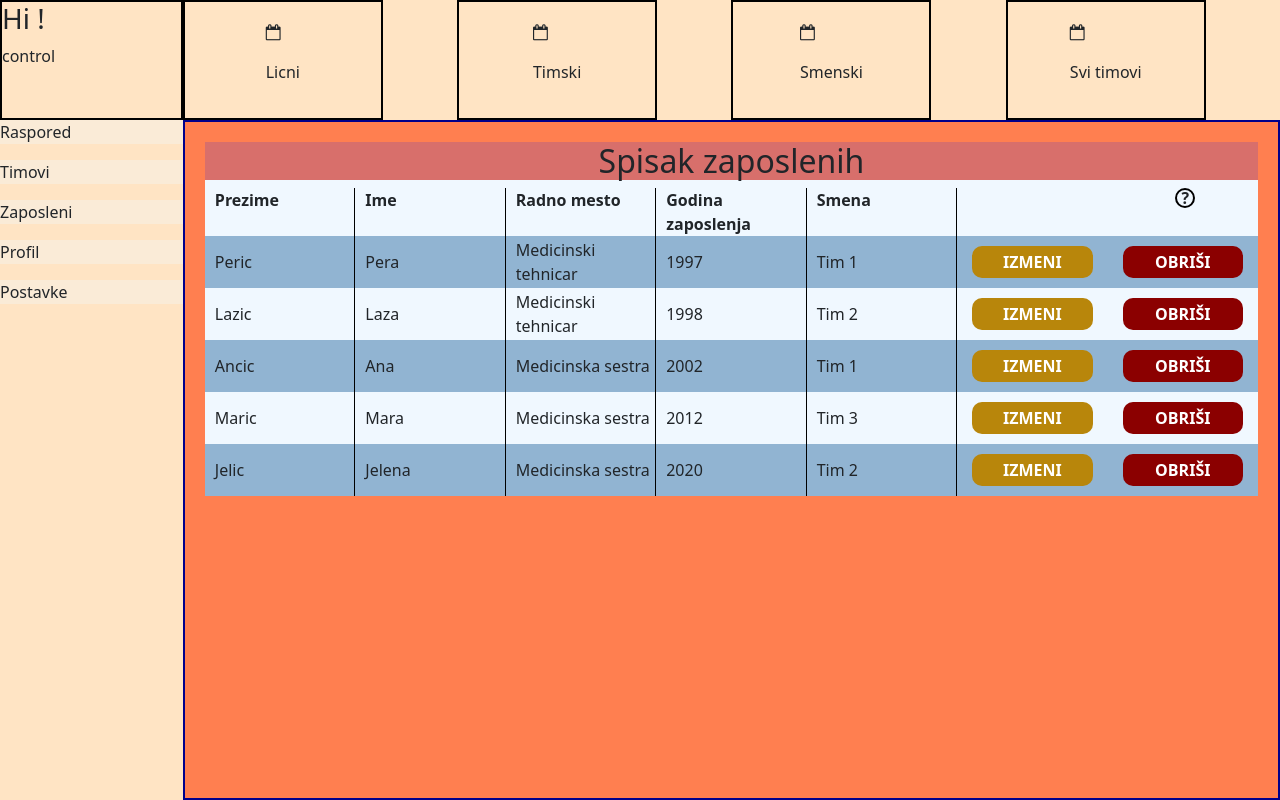
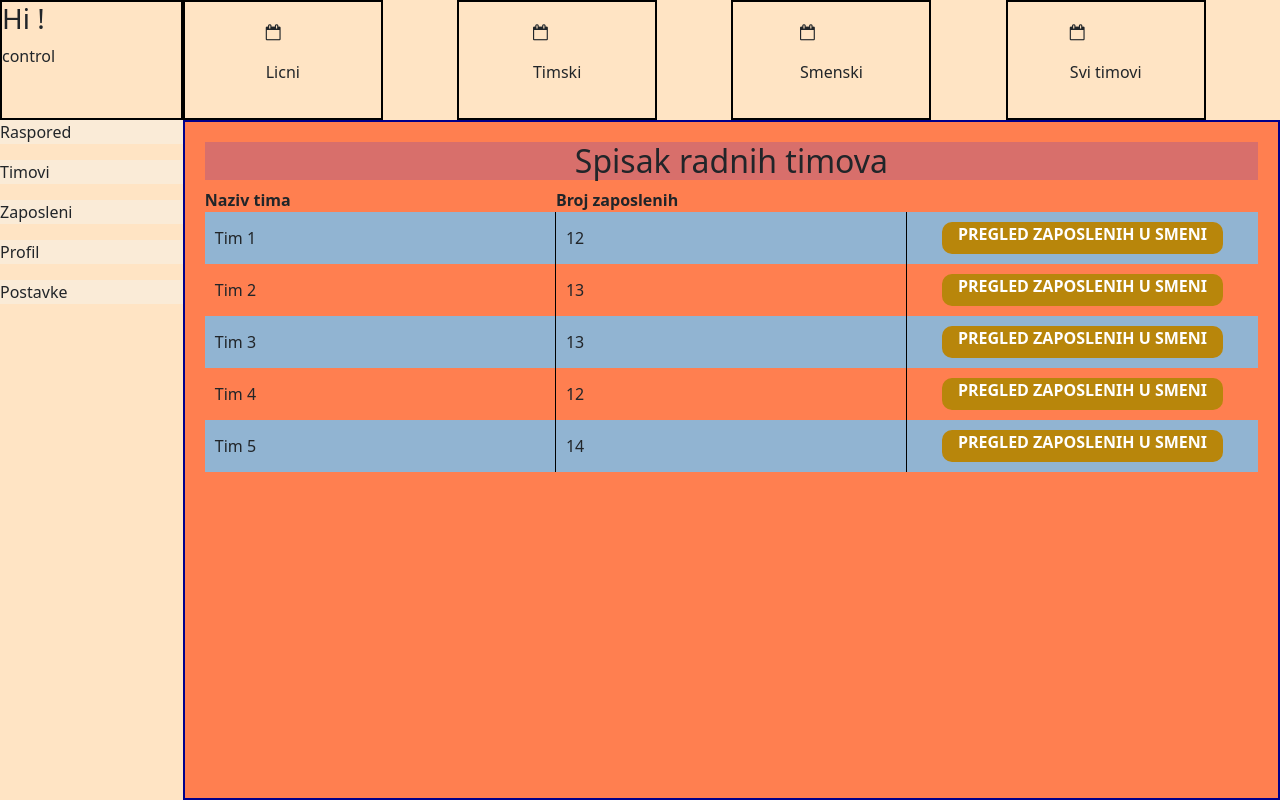
Before and after one commit to Bojan2111/raspored-client, a React (Create React App) app: page / in a window 1280 px wide. Built offline with nearby package versions, Linux system fonts and the light colour scheme.

Commit message:
Edit components Add teams component

```diff
--- a/src/components/dashboard/MainView.js
+++ b/src/components/dashboard/MainView.js
@@ -3,13 +3,16 @@ import classes from "./MainView.module.css";
 import PersonalSchedule from "../views/schedule/PersonalSchedule";
 import AddEmployee from "../views/employee/AddEmployee";
 import Employees from "../views/employee/Employees";
+import Teams from "../views/team/Teams";
 
 const MainView = (props) => {
   return (
     <div className={classes.container}>
       {/* <h2>{props.feature}</h2>
       {props.feature === "Licni" ? <PersonalSchedule /> : <p>Nothing</p>} */}
-      <Employees />
+      {/* <Employees /> */}
+      {/* <AddEmployee /> */}
+      <Teams />
     </div>
   );
 };
--- a/src/components/views/employee/AddEmployee.js
+++ b/src/components/views/employee/AddEmployee.js
@@ -34,6 +34,13 @@ const AddEmployee = () => {
 
     // could add validation here...
 
+    const getDayMonthFromDate = (dateStr) => {
+      let dateArr = dateStr.split("-");
+      let month = dateArr[1];
+      let day = dateArr[2];
+      return `${month}-${day}`;
+    };
+
     const data = {
       username: usernameRef.current.value,
       password: passwordRef.current.value,
@@ -48,7 +55,7 @@ const AddEmployee = () => {
       address: addressRef.current.value,
       city: cityRef.current.value,
       zipCode: zipCodeRef.current.value,
-      religiousHoliday: religiousHolidayRef.current.value, // It is in "yyyy-mm-dd" string format. use new Date(ref.current.value) otherwise
+      religiousHoliday: getDayMonthFromDate(religiousHolidayRef.current.value), // It is in "yyyy-mm-dd" string format. use new Date(ref.current.value) otherwise
     };
 
     console.log(data);
@@ -62,7 +69,7 @@ const AddEmployee = () => {
       </div>
       <form onSubmit={handleSubmitData}>
         <div className={classes["input-field"]}>
-          <label htmlFor="username">Username</label>
+          <label htmlFor="username">Korisničko ime</label>
           <input
             name="username"
             id="username"
@@ -72,7 +79,7 @@ const AddEmployee = () => {
           />
         </div>
         <div className={classes["input-field"]}>
-          <label htmlFor="firstName">First Name</label>
+          <label htmlFor="firstName">Ime</label>
           <input
             name="firstName"
             id="firstName"
@@ -82,7 +89,7 @@ const AddEmployee = () => {
           />
         </div>
         <div className={classes["input-field"]}>
-          <label htmlFor="lastName">Last Name</label>
+          <label htmlFor="lastName">Prezime</label>
           <input
             name="lastName"
             id="lastName"
@@ -102,7 +109,7 @@ const AddEmployee = () => {
           />
         </div>
         <div className={classes["input-field"]}>
-          <label htmlFor="password">Password</label>
+          <label htmlFor="password">Lozinka</label>
           <input
             name="password"
             id="password"
@@ -112,7 +119,7 @@ const AddEmployee = () => {
           />
         </div>
         <div className={classes["input-field"]}>
-          <label htmlFor="dateOfBirth">Date Of Birth</label>
+          <label htmlFor="dateOfBirth">Datum Rođenja</label>
           <input
             name="dateOfBirth"
             id="dateOfBirth"
@@ -121,7 +128,7 @@ const AddEmployee = () => {
           />
         </div>
         <div className={classes["input-field"]}>
-          <label htmlFor="yearOfEmployment">YearOfEmployment</label>
+          <label htmlFor="yearOfEmployment">Godina zaposlenja</label>
           <input
             name="yearOfEmployment"
             id="yearOfEmployment"
@@ -130,7 +137,7 @@ const AddEmployee = () => {
           />
         </div>
         <div className={classes["input-field"]}>
-          <label htmlFor="licenseNumber">License Number</label>
+          <label htmlFor="licenseNumber">Broj licence</label>
           <input
             name="licenseNumber"
             id="licenseNumber"
@@ -140,7 +147,7 @@ const AddEmployee = () => {
           />
         </div>
         <div className={classes["input-field"]}>
-          <label htmlFor="contractType">Contract Type</label>
+          <label htmlFor="contractType">Tip ugovora</label>
           <select ref={contractTypeRef}>
             {contractTypes.map((ct) => (
               <option
@@ -153,7 +160,7 @@ const AddEmployee = () => {
           </select>
         </div>
         <div className={classes["input-field"]}>
-          <label htmlFor="position">Position</label>
+          <label htmlFor="position">Radno mesto</label>
           <select ref={positionRef}>
             {positions.map((p) => (
               <option
@@ -166,7 +173,7 @@ const AddEmployee = () => {
           </select>
         </div>
         <div className={classes["input-field"]}>
-          <label htmlFor="address">Address</label>
+          <label htmlFor="address">Adresa</label>
           <input
             name="address"
             id="address"
@@ -176,7 +183,7 @@ const AddEmployee = () => {
           />
         </div>
         <div className={classes["input-field"]}>
-          <label htmlFor="city">City</label>
+          <label htmlFor="city">Mesto</label>
           <input
             name="city"
             id="city"
@@ -186,7 +193,7 @@ const AddEmployee = () => {
           />
         </div>
         <div className={classes["input-field"]}>
-          <label htmlFor="zipCode">ZIP Code</label>
+          <label htmlFor="zipCode">Poštanski broj</label>
           <input
             name="zipCode"
             id="zipCode"
@@ -196,7 +203,7 @@ const AddEmployee = () => {
           />
         </div>
         <div className={classes["input-field"]}>
-          <label htmlFor="religiousHoliday">Religious Holiday</label>
+          <label htmlFor="religiousHoliday">Verski praznik</label>
           <input
             name="religiousHoliday"
             id="religiousHoliday"
@@ -205,7 +212,7 @@ const AddEmployee = () => {
           />
         </div>
         <div className={classes.submit}>
-          <button>Submit</button>
+          <button>Dodaj korisnika</button>
         </div>
       </form>
     </div>
--- a/src/components/views/team/Teams.js
+++ b/src/components/views/team/Teams.js
@@ -32,7 +32,7 @@ const Teams = (props) => {
 
   return (
     <div>
-      <div className={header}>
+      <div className={classes.header}>
         <h2>Spisak radnih timova</h2>
       </div>
       <div className={classes["team-list"]}>
@@ -55,6 +55,9 @@ const Teams = (props) => {
               >
                 {item.numberOfEmployees}
               </div>
+              <div key={`tm_${item.id}`} className={classes["action-button"]}>
+                Pregled zaposlenih u smeni
+              </div>
             </div>
           ))}
         </div>
--- a/src/components/views/team/Teams.module.css
+++ b/src/components/views/team/Teams.module.css
@@ -0,0 +1,63 @@
+.container {
+  background-color: aliceblue;
+}
+
+.header {
+  background-color: #d86f6b;
+  text-align: center;
+}
+
+.table-head {
+  display: grid;
+  grid-template-columns: repeat(3, 1fr);
+  font-weight: bold;
+}
+
+.table-header-cell {
+  /* border-right: 1px solid black; */
+}
+
+.table-header-cell, .table-body-cell:not(.delete-button, .edit-button) {
+  padding-left: 10px;
+  border-right: 1px solid black;
+}
+
+.table-body {
+  display: grid;
+}
+
+.table-body-row {
+  display: grid;
+  grid-template-columns: repeat(3, 1fr);
+  align-items: center;
+}
+
+.table-body-row:nth-child(odd) {
+  background-color: rgb(145, 180, 210);
+}
+
+.table-body-cell {
+  display: flex;
+  align-items: center;
+  width: 100%;
+  height: 100%;
+}
+
+.action-button {
+  display: flex;
+  justify-content: center;
+  background-color: darkgoldenrod;
+  color: white;
+  font-weight: bold;
+  text-transform: uppercase;
+  height: 2em;
+  width: 80%;
+  margin: 10px auto;
+  border-radius: 10px;
+  text-align: center;
+  cursor: pointer;
+}
+
+.action-button:hover {
+  background-color: rgb(129, 94, 5);
+}
--- a/src/index.js
+++ b/src/index.js
@@ -13,12 +13,13 @@ const root = createRoot(container);
 
 root.render(
   <React.StrictMode>
-    <Provider store={store}>
+    <App />
+    {/* <Provider store={store}>
       <BrowserRouter>
         <Routes>
           <Route path="/" element={<App />} />
         </Routes>
       </BrowserRouter>
-    </Provider>
+    </Provider> */}
   </React.StrictMode>
 );
```
Also changed, not shown: src/components/views/employee/EditEmployee.js (+14 -14 lines).
